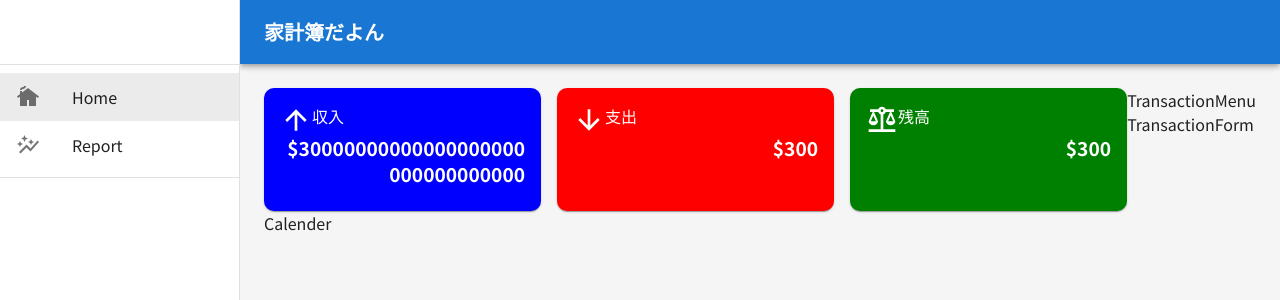
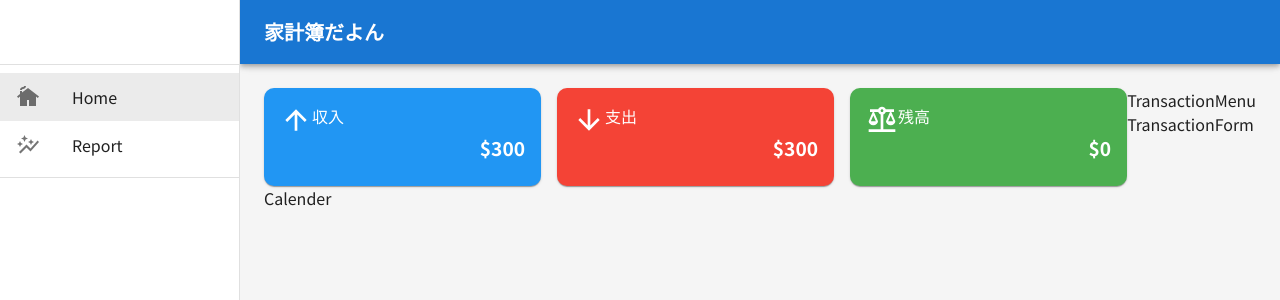
Before and after one commit to kotatama18/house_hold_app, a React (Create React App) app: page / in a window 1280 px wide. Shown: the top 300 px of the page. Built offline with nearby package versions, Linux system fonts and the light colour scheme.

Commit message:
20. 収入支出残高用のカスタムカラーを作成しよう

```diff
--- a/src/components/MonthlySummary.tsx
+++ b/src/components/MonthlySummary.tsx
@@ -10,8 +10,9 @@ const MonthlySummary = () => {
     <Grid container spacing={{xs: 1, sm:2}} mg={2}>
         {/* 収入 */}
         {/* Grid毎にxs={4}とすることでトータル12を4ずつ使うようにしている */}
+        {/* display={flex}とflexDirection={column}をする事でどこかのカードが縦長になると他も同じサイズになる */}
         <Grid item xs={4} display={"flex"} flexDirection={"column"}>
-            <Card sx={{bgcolor: "blue", color: "white", borderRadius: "10px", flexGrow: 1,}}>
+            <Card sx={{bgcolor: (theme)=>theme.palette.incomeColor.main, color: "white", borderRadius: "10px", flexGrow: 1,}}>
                 <CardContent sx={{padding:{xs: 1, sm: 2}}}>
                     <Stack direction={"row"}>
                         <ArrowUpwardIcon sx={{fontSize: "2rem"}} />
@@ -24,14 +25,14 @@ const MonthlySummary = () => {
                     // wordBreakは文字が大きくなった時用の処理？
                     sx={{wordBreak: "break-word", fontSize:{xs: ".8rem", sm: "1rem", md:"1.2rem"}}}
                     >
-                        $30000000000000000000000000000000
+                        $300
                     </Typography>
                 </CardContent>
             </Card>
         </Grid>
         {/* 支出 */}
         <Grid item xs={4} display={"flex"} flexDirection={"column"}>
-            <Card sx={{bgcolor: "red", color: "white", borderRadius: "10px", flexGrow: 1,}}>
+            <Card sx={{bgcolor: (theme)=>theme.palette.expenceColor.main, color: "white", borderRadius: "10px", flexGrow: 1,}}>
                 <CardContent sx={{padding:{xs: 1, sm: 2}}}>
                     <Stack direction={"row"}>
                         <ArrowDownwardIcon sx={{fontSize: "2rem"}} />
@@ -50,7 +51,7 @@ const MonthlySummary = () => {
         </Grid>
         {/* 残高 */}
         <Grid item xs={4} display={"flex"} flexDirection={"column"}>
-            <Card sx={{bgcolor: "green", color: "white", borderRadius: "10px", flexGrow: 1,}}>
+            <Card sx={{bgcolor: (theme)=>theme.palette.balanceColor.main, color: "white", borderRadius: "10px", flexGrow: 1,}}>
                 <CardContent sx={{padding:{xs: 1, sm: 2}}}>
                     <Stack direction={"row"}>
                         <BalanceIcon sx={{fontSize: "2rem"}} />
@@ -62,7 +63,7 @@ const MonthlySummary = () => {
                     fontWeight={"fontWeightBold"}
                     sx={{wordBreak: "break-word", fontSize:{xs: ".8rem", sm: "1rem", md:"1.2rem"}}}
                     >
-                        $300
+                        $0
                     </Typography>
                 </CardContent>
             </Card>
--- a/src/components/common/SideBar.tsx
+++ b/src/components/common/SideBar.tsx
@@ -70,7 +70,7 @@ const SideBar = ({drawerWidth, mobileOpen, handleDrawerClose, handleDrawerTransi
   return (
     <Box
     component="nav"
-    sx={{ width: { sm: drawerWidth }, flexShrink: { sm: 0 } }}
+    sx={{ width: { md: drawerWidth }, flexShrink: { md: 0 } }}
     aria-label="mailbox folders"
   >
     {/* モバイル用 */}
@@ -87,7 +87,7 @@ const SideBar = ({drawerWidth, mobileOpen, handleDrawerClose, handleDrawerTransi
       // sx = styleのようなもの、xs=0px~ sm=600px~
       // display :block は要素が改行され上から下に積まれる見た目になる
       sx={{
-        display: { xs: 'block', sm: 'none' },
+        display: { xs: 'block', md: 'none' },
         '& .MuiDrawer-paper': { boxSizing: 'border-box', width: drawerWidth },
       }}
     >
@@ -100,7 +100,7 @@ const SideBar = ({drawerWidth, mobileOpen, handleDrawerClose, handleDrawerTransi
       // sx = styleのようなもの、xs=0px~ sm=600px~
       // display :block は要素が改行され上から下に積まれる見た目になる
       sx={{
-        display: { xs: 'none', sm: 'block' },
+        display: { xs: 'none', md: 'block' },
         '& .MuiDrawer-paper': { boxSizing: 'border-box', width: drawerWidth },
       }}
       open
--- a/src/components/layout/AppLayout.tsx
+++ b/src/components/layout/AppLayout.tsx
@@ -49,8 +49,8 @@ export default function AppLayout() {
       <AppBar
         position="fixed"
         sx={{
-          width: { sm: `calc(100% - ${drawerWidth}px)` },
-          ml: { sm: `${drawerWidth}px` },
+          width: { md: `calc(100% - ${drawerWidth}px)` },
+          ml: { md: `${drawerWidth}px` },
         }}
       >
         <Toolbar>
@@ -59,7 +59,7 @@ export default function AppLayout() {
             aria-label="open drawer"
             edge="start"
             onClick={handleDrawerToggle}
-            sx={{ mr: 2, display: { sm: 'none' } }}
+            sx={{ mr: 2, display: { md: 'none' } }}
           >
             {/* 実際の三本線のアイコン。これをIconButtonで囲う事によってアイコンをボタン要素として扱う */}
             <MenuIcon />
@@ -82,7 +82,7 @@ export default function AppLayout() {
       {/* メインコンテンツ */}
       <Box
         component="main"
-        sx={{ flexGrow: 1, p: 3, width: { sm: `calc(100% - ${drawerWidth}px)` } }}
+        sx={{ flexGrow: 1, p: 3, width: { md: `calc(100% - ${drawerWidth}px)` } }}
       >
         {/* Toolbarは余白を出すためのもの */}
         <Toolbar />
--- a/src/theme/theme.ts
+++ b/src/theme/theme.ts
@@ -1,5 +1,21 @@
-import { createTheme } from "@mui/material";
+import { createTheme, PaletteColor, PaletteColorOptions } from "@mui/material";
+import { blue, green, red } from "@mui/material/colors";
 
+
+declare module "@mui/material/styles"{
+    interface Palette{
+        incomeColor: PaletteColor,
+        expenceColor: PaletteColor,
+        balanceColor: PaletteColor
+    }
+
+    // 初期設定　プロパティの設定が必須ではない。
+    interface PaletteOptions{
+        incomeColor?: PaletteColorOptions,
+        expenceColor?: PaletteColorOptions,
+        balanceColor?: PaletteColorOptions,
+    }
+}
 
 export const theme = createTheme({
     typography: {
@@ -7,5 +23,26 @@ export const theme = createTheme({
         fontWeightRegular: 400,
         fontWeightMedium: 500,
         fontWeightBold: 700,
+    },
+
+    palette:{
+        //収入用の色
+        incomeColor:{
+            main: blue[500],
+            light:blue[100],
+            dark:blue[700],
+        },
+        //支出用の色
+        expenceColor:{
+            main: red[500],
+            light: red[100],
+            dark: red[700],
+        },
+        //残高用の色
+        balanceColor:{
+            main: green[500],
+            light:green[100],
+            dark:green[700],
+        },
     }
 })
```
